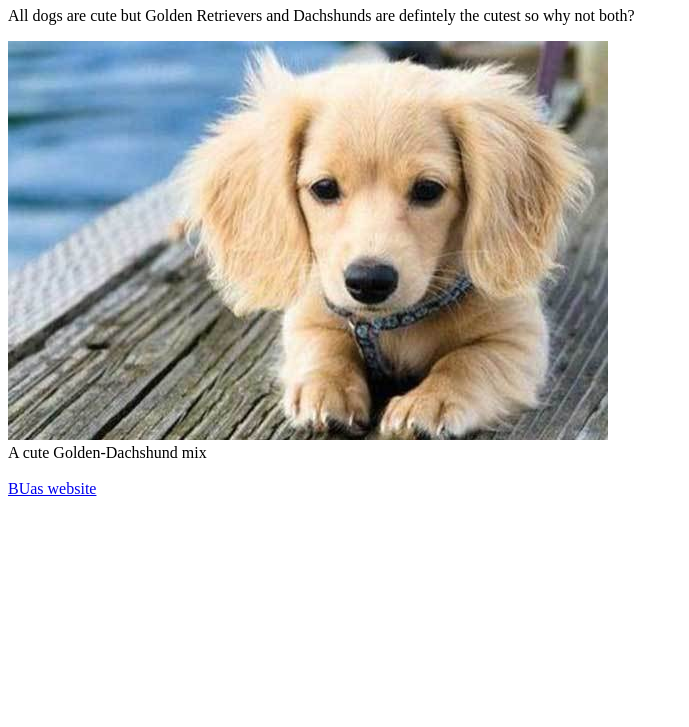
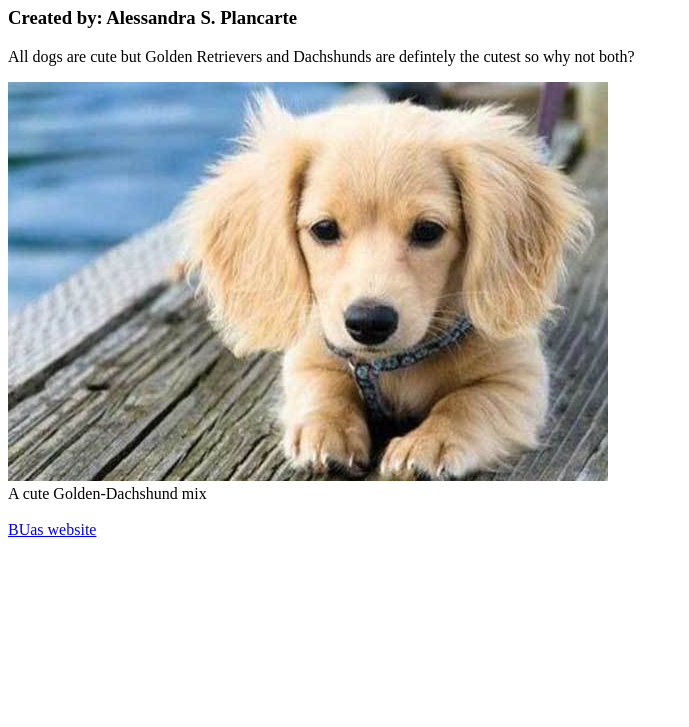
Before and after one commit to AlessandraPlancarte/prj4-chapter-3, a plain HTML site: page index.html in a window 1280 px wide. Shown: the part 73-800 px from the top of the page, without its empty margins (0-689 px from the left). Drawn offline with Linux system fonts and the light colour scheme.

Commit message:
Added my name

```diff
--- a/index.html
+++ b/index.html
@@ -6,6 +6,7 @@
   </head>
   <body>
   	<h1> Cute Doggos </h1>
+    <h3> Created by: Alessandra S. Plancarte </h3>
   	<p>All dogs are cute but Golden Retrievers and Dachshunds are defintely the cutest so why not both?</p>
   	<img src = "images/goldendachs.jpg" alt="A cute Golden-Dachshund mix" width="600" height = "399"/> <br> A cute Golden-Dachshund mix <br>
   	<a href = "www.buas.nl"><br> BUas website <br></a>
```
Also changed, not shown: 1 other file.
